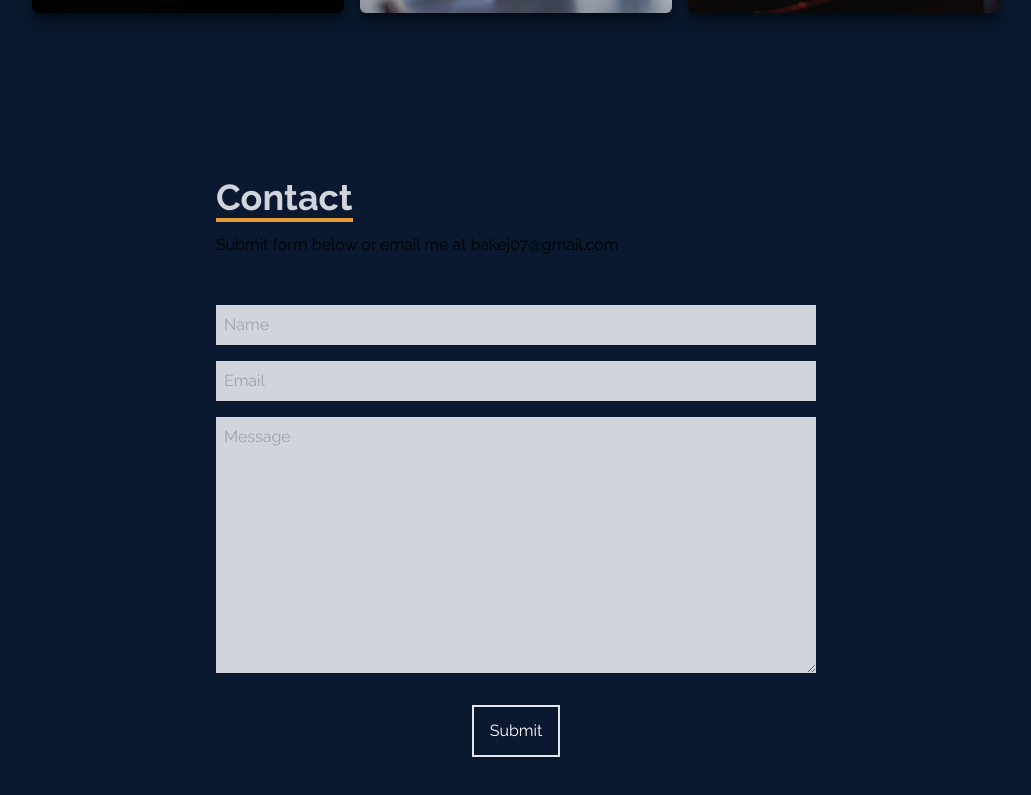
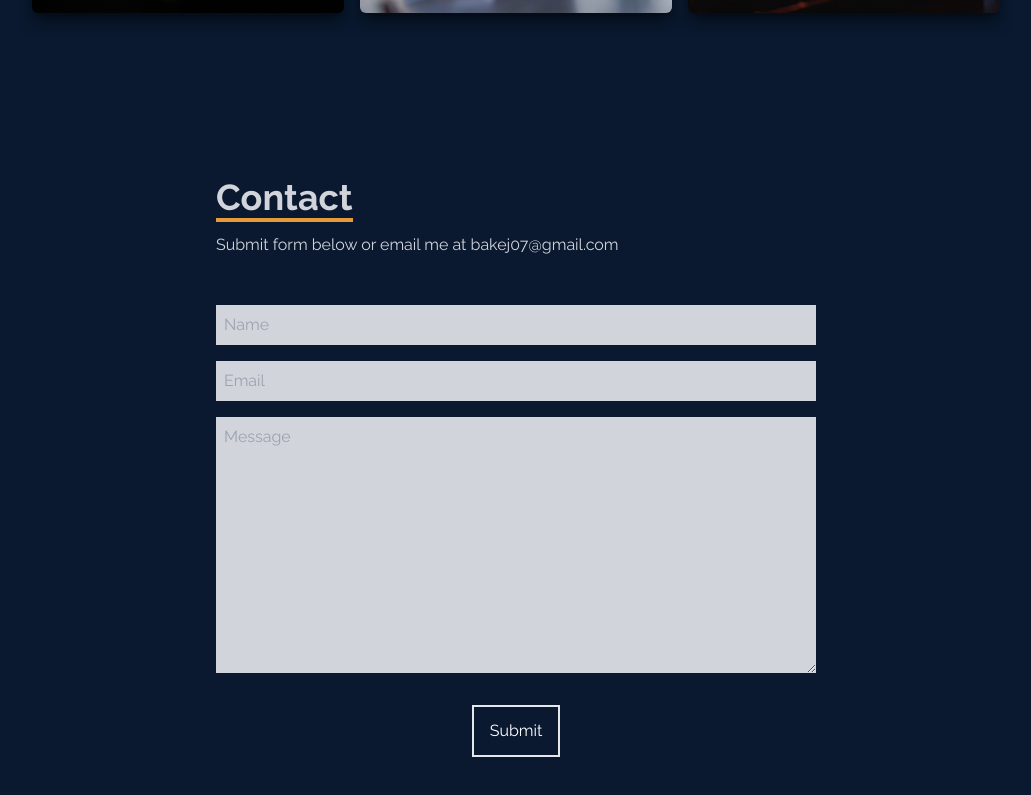
Before and after one commit to jayson-baker/React_Portfolio, a React (Vite) app: page / in a window 1280 px wide. Shown: the part 3117-3912 px from the top of the page, without its empty margins (124-1155 px from the left). Built offline with nearby package versions, Linux system fonts and the light colour scheme.

Commit message:
text color fix

```diff
--- a/src/components/Contact.jsx
+++ b/src/components/Contact.jsx
@@ -6,7 +6,7 @@ const Contact = () => {
         <form method='POST' action="https://getform.io/f/02528340-9e3b-4f17-aa54-26b7ee0bee92" className='flex flex-col max-w-[600px] w-full'>
             <div className='pb-8'>
                 <p className='text-4xl font-bold inline border-b-4 border-[#e69b3a] text-gray-300'>Contact</p>
-                <p className='text-grey-300 py-4'>Submit form below or email me at bakej07@gmail.com</p>
+                <p className=' text-gray-300 py-4'>Submit form below or email me at bakej07@gmail.com</p>
             </div>
             <input className='bg-gray-300 p-2' type="text" placeholder='Name' name='name' />
             <input className='my-4 p-2 bg-gray-300' type="email" placeholder='Email' name='email' />
```
